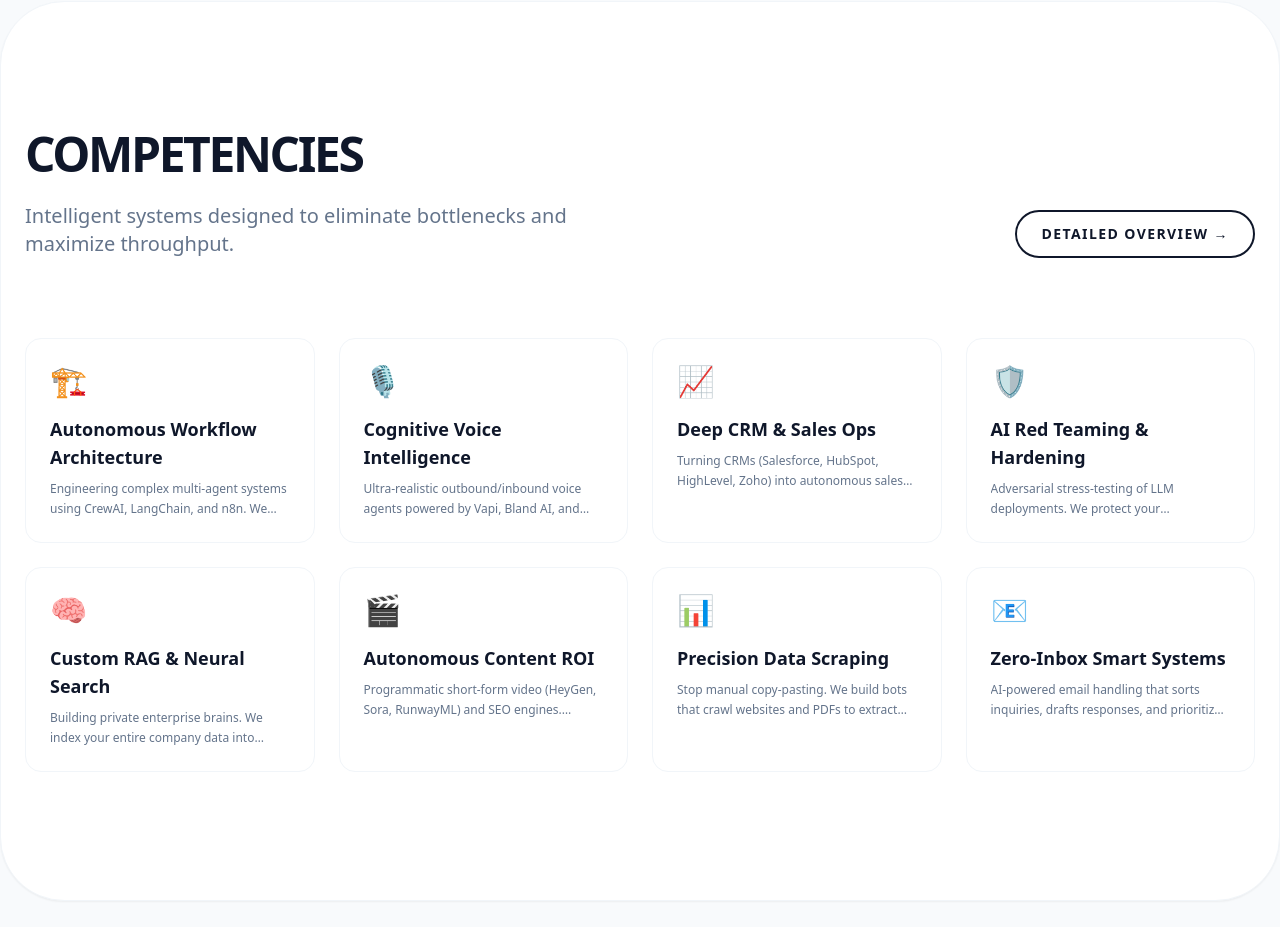
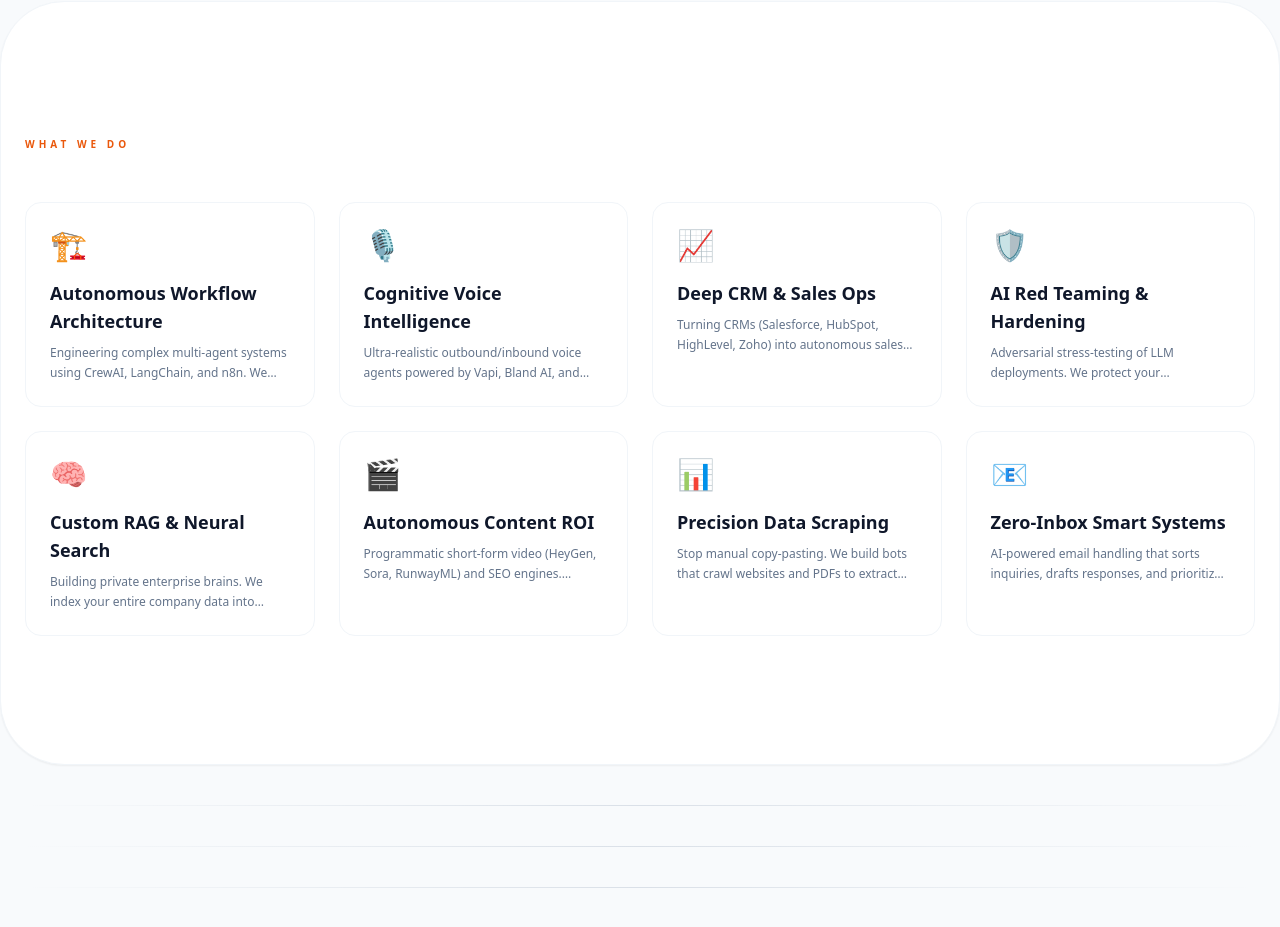
Before and after one commit to Afevictor/myweb, a React (Vite) app: page / in a window 1280 px wide. Shown: the part 800-1727 px from the top of the page. Built offline with nearby package versions, Linux system fonts and the light colour scheme; no server answers; the database is empty.

Commit message:
style: simplify services section header on homepage

```diff
--- a/components/Services.tsx
+++ b/components/Services.tsx
@@ -10,17 +10,8 @@ export const Services: React.FC = () => {
 
     return (
         <section id="services" className="py-32 max-w-7xl mx-auto px-6 relative bg-white rounded-[4rem] shadow-sm z-10 -mt-10 border border-slate-100">
-            <div className="flex flex-col md:flex-row justify-between items-start md:items-end mb-20 gap-8">
-                <div className="max-w-2xl">
-                    <h2 className="text-4xl md:text-5xl font-black mb-6 leading-tight text-slate-900 uppercase tracking-tighter">Competencies</h2>
-                    <p className="text-slate-500 text-lg md:text-xl max-w-xl">Intelligent systems designed to eliminate bottlenecks and maximize throughput.</p>
-                </div>
-                <button
-                    onClick={() => navigate('/services')}
-                    className="px-6 py-3 rounded-full border-2 border-slate-900 text-slate-900 font-bold hover:bg-slate-900 hover:text-white transition-all uppercase text-sm tracking-widest whitespace-nowrap"
-                >
-                    Detailed Overview →
-                </button>
+            <div className="mb-12">
+                <span className="text-orange-600 font-bold text-[10px] uppercase tracking-[0.4em]">What we do</span>
             </div>
 
             <div className="grid md:grid-cols-3 lg:grid-cols-4 gap-6">
```
